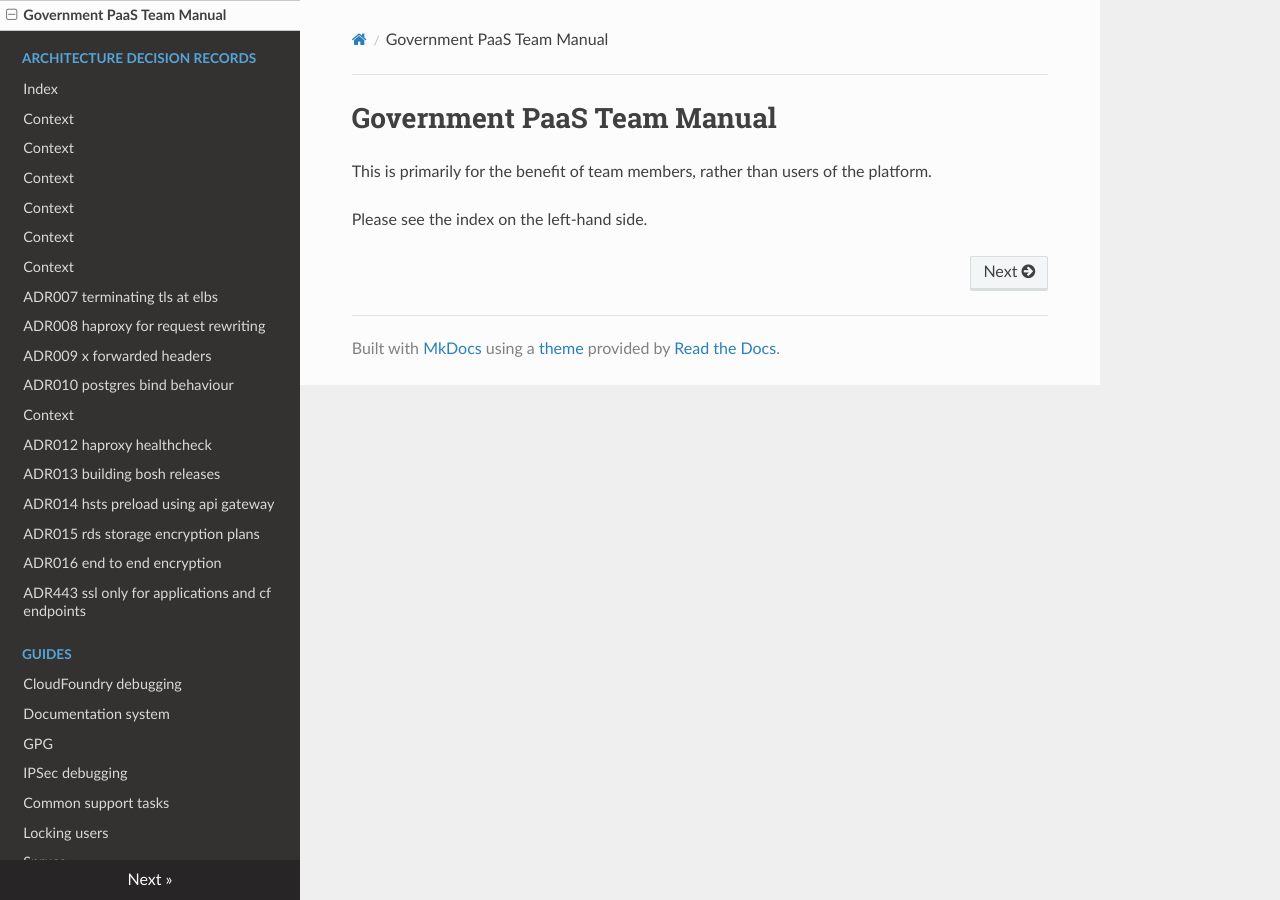
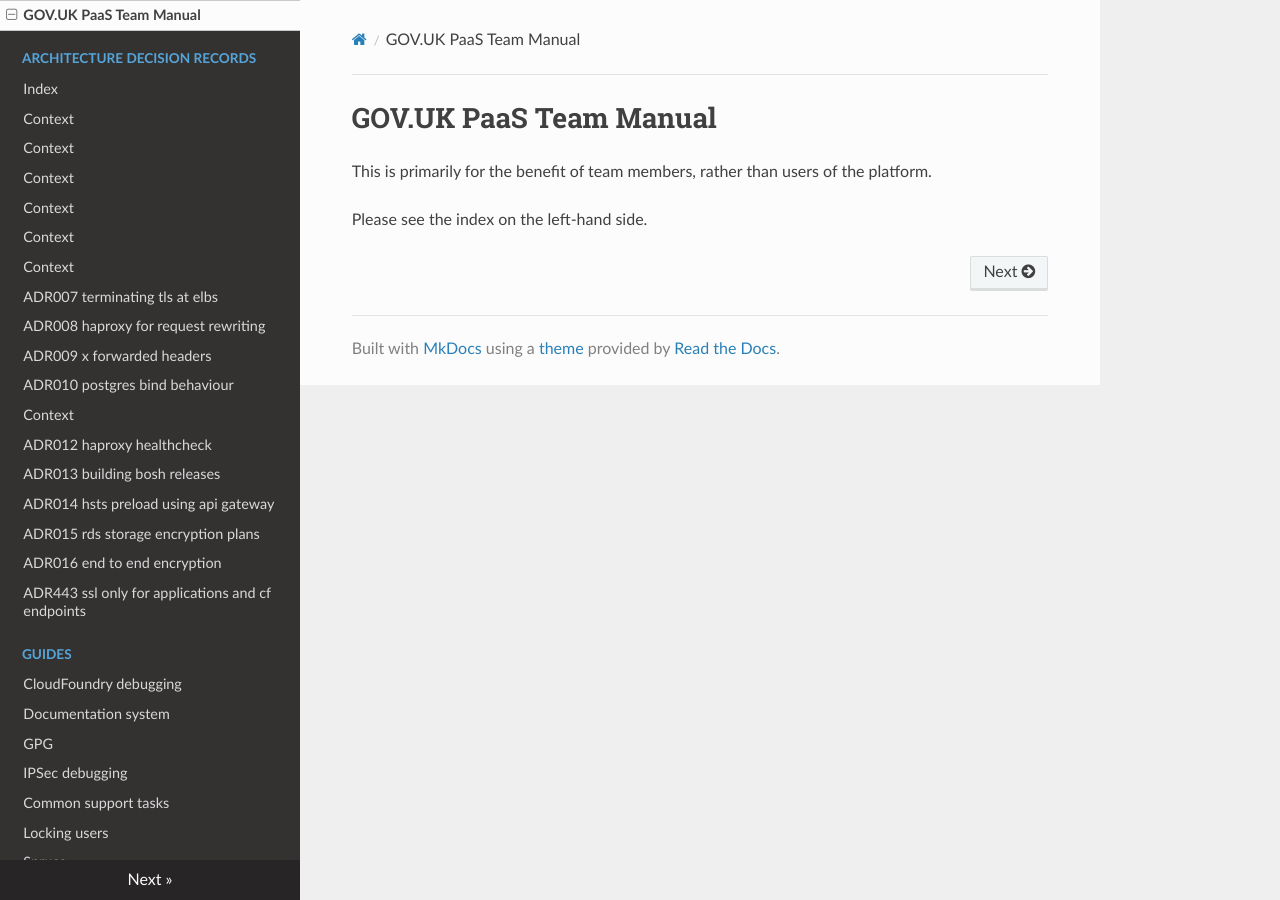
Before and after one commit to alphagov/paas-team-manual, an MkDocs documentation site: the page built from docs/index.md, in a window 1280 px wide. Built offline with MkDocs 1.6.1, drawn with Linux system fonts in a browser that asks for light colours; nearby versions of some CDN libraries.

Commit message:
Correct name

```diff
--- a/docs/index.md
+++ b/docs/index.md
@@ -1,4 +1,4 @@
-# Government PaaS Team Manual
+# GOV.UK PaaS Team Manual
 
 This is primarily for the benefit of team members, rather than users of the
 platform.
```
